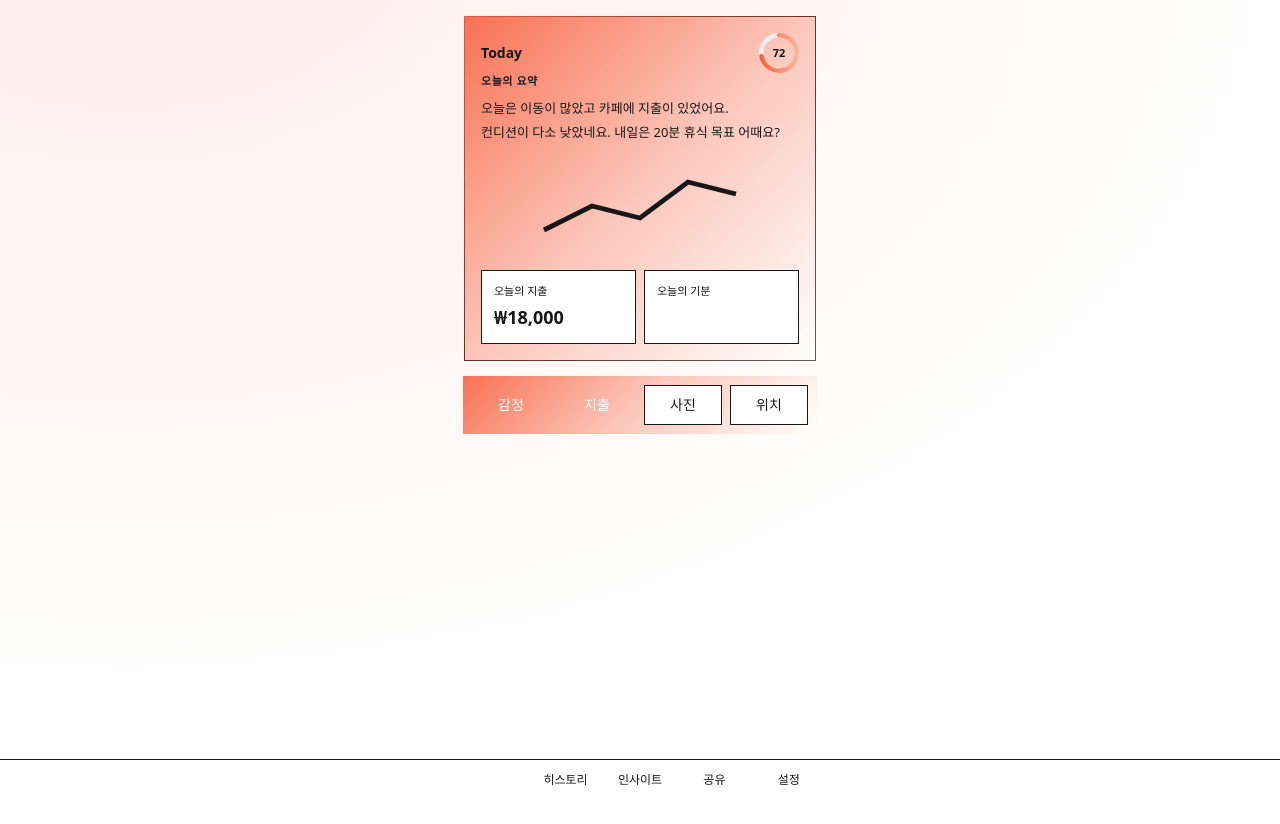
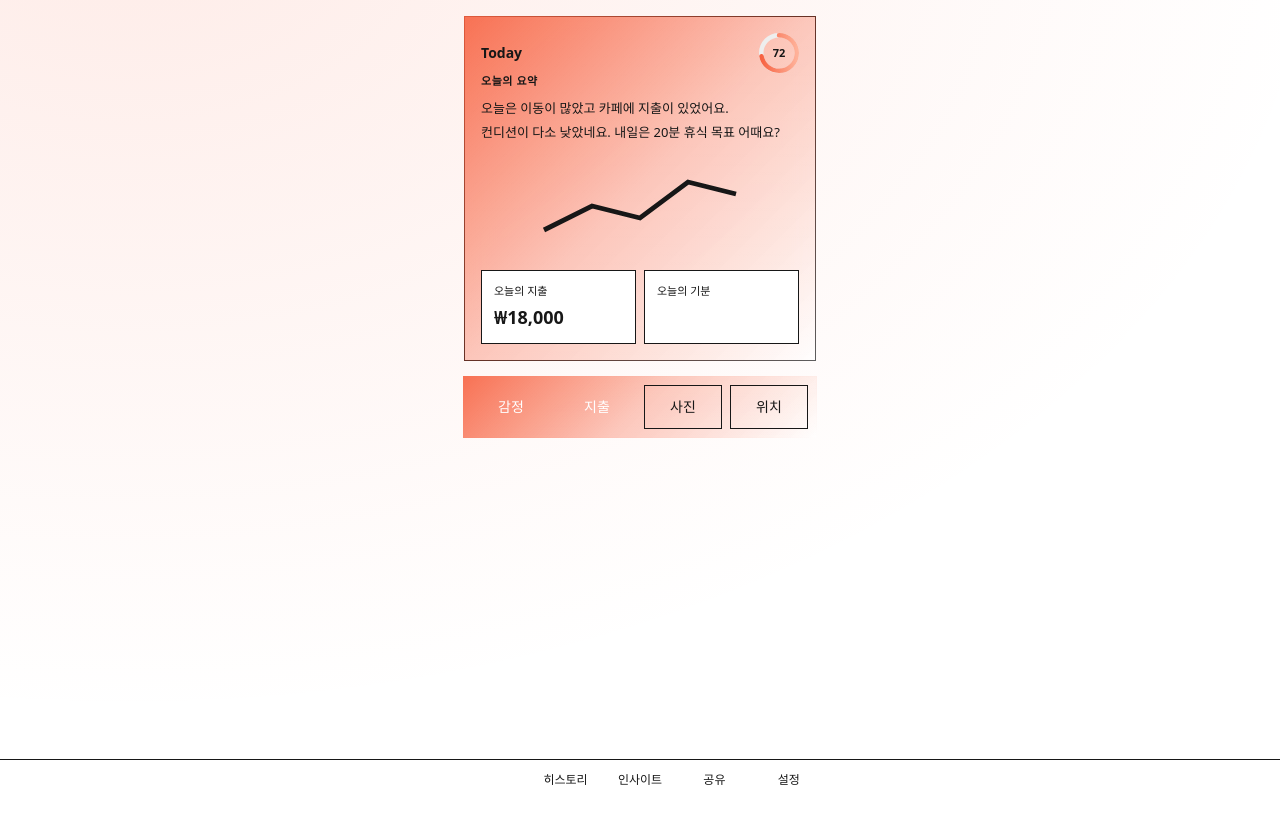
Before and after one commit to sjwoo1999/dayframe, a Next.js app: page /today in a window 1280 px wide. Shown: the top 824 px of the page. Built offline with nearby package versions, Linux system fonts and the light colour scheme; no server answers.

Commit message:
feat(ui): button states + 44px hit area + glow policy

```diff
--- a/src/components/ui/button.tsx
+++ b/src/components/ui/button.tsx
@@ -13,8 +13,9 @@ export interface ButtonProps extends React.ButtonHTMLAttributes<HTMLButtonElemen
 
 function baseClasses({ disabled }: { disabled?: boolean }) {
 	return clsx(
-		"inline-flex items-center justify-center whitespace-nowrap rounded-[--radius-md] font-medium transition-colors",
+		"inline-flex items-center justify-center whitespace-nowrap rounded-[--radius-md] font-medium transition-colors select-none",
 		"focus-visible:outline-2 focus-visible:outline-offset-2 focus-visible:outline-[--color-focus-ring]",
+		"min-h-[44px]",
 		disabled && "opacity-60 pointer-events-none"
 	);
 }
@@ -22,15 +23,15 @@ function baseClasses({ disabled }: { disabled?: boolean }) {
 function variantClasses(variant: ButtonVariant): string {
 	switch (variant) {
 	case "secondary":
-			return "bg-[--ll-gray-900] text-white hover:opacity-90";
+	return "bg-[--ll-gray-900] text-white hover:opacity-90 focus-visible:opacity-95";
 	case "outline":
-			return "bg-white text-[--ll-gray-900] border border-[--ll-gray-200] hover:bg-[--ll-gray-50]";
+	return "bg-[--color-surface] text-[--ll-gray-900] border border-[--color-border] hover:bg-[--ll-gray-50]";
 	case "ghost":
 	return "bg-transparent text-[--ll-gray-900] hover:bg-[--ll-gray-100]";
 	case "destructive":
 	return "bg-red-600 text-white hover:bg-red-700";
 	case "glow":
-			return "relative bg-[--color-primary-700] text-white shadow-[0_0_0_0_rgba(247,98,65,0.6)] hover:shadow-[0_0_24px_8px_rgba(247,98,65,0.45)] transition-shadow";
+	return "relative bg-[--color-primary-700] text-white shadow-[0_0_0_0_rgba(247,98,65,0.35)] hover:shadow-[0_0_18px_6px_rgba(247,98,65,0.35)] transition-shadow";
 	case "default":
 	default:
 	return "bg-[--color-primary-700] text-white hover:opacity-90";
```
Lines whose indentation alone changed are shown as unchanged.
